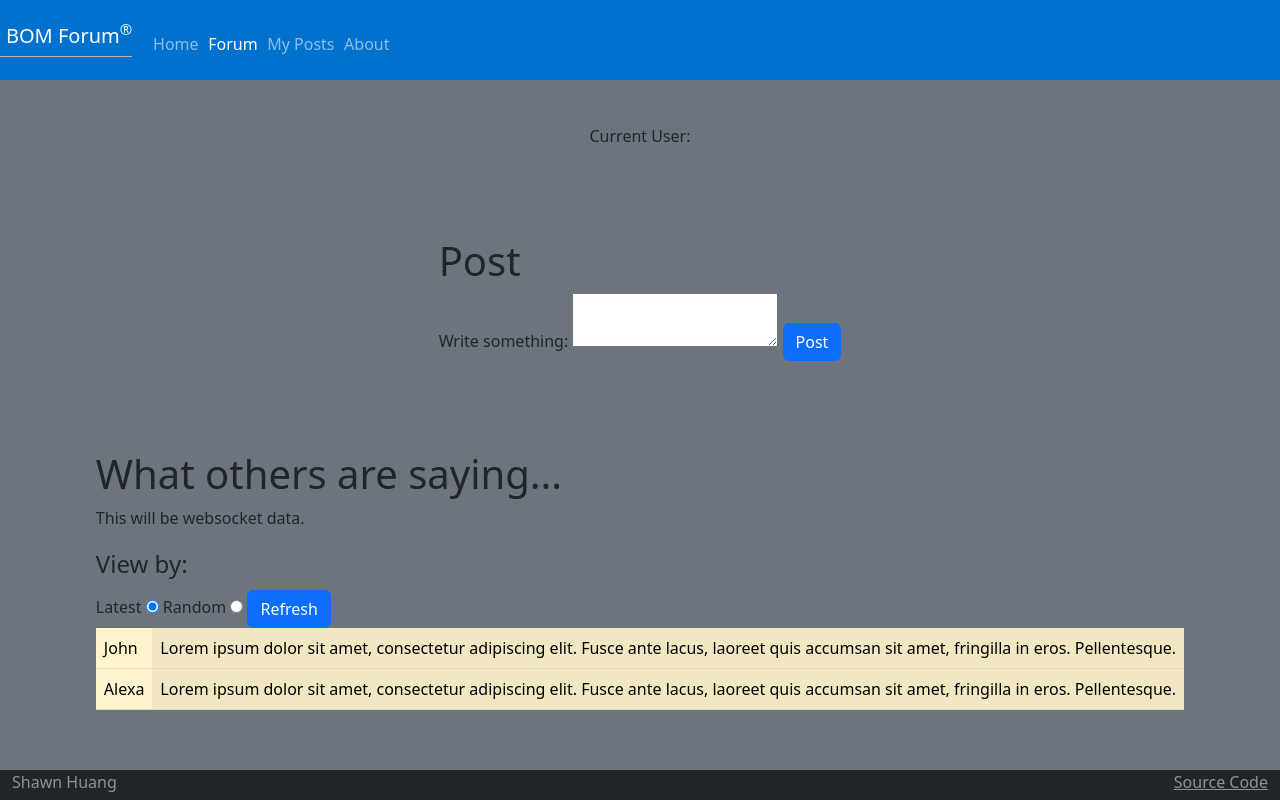
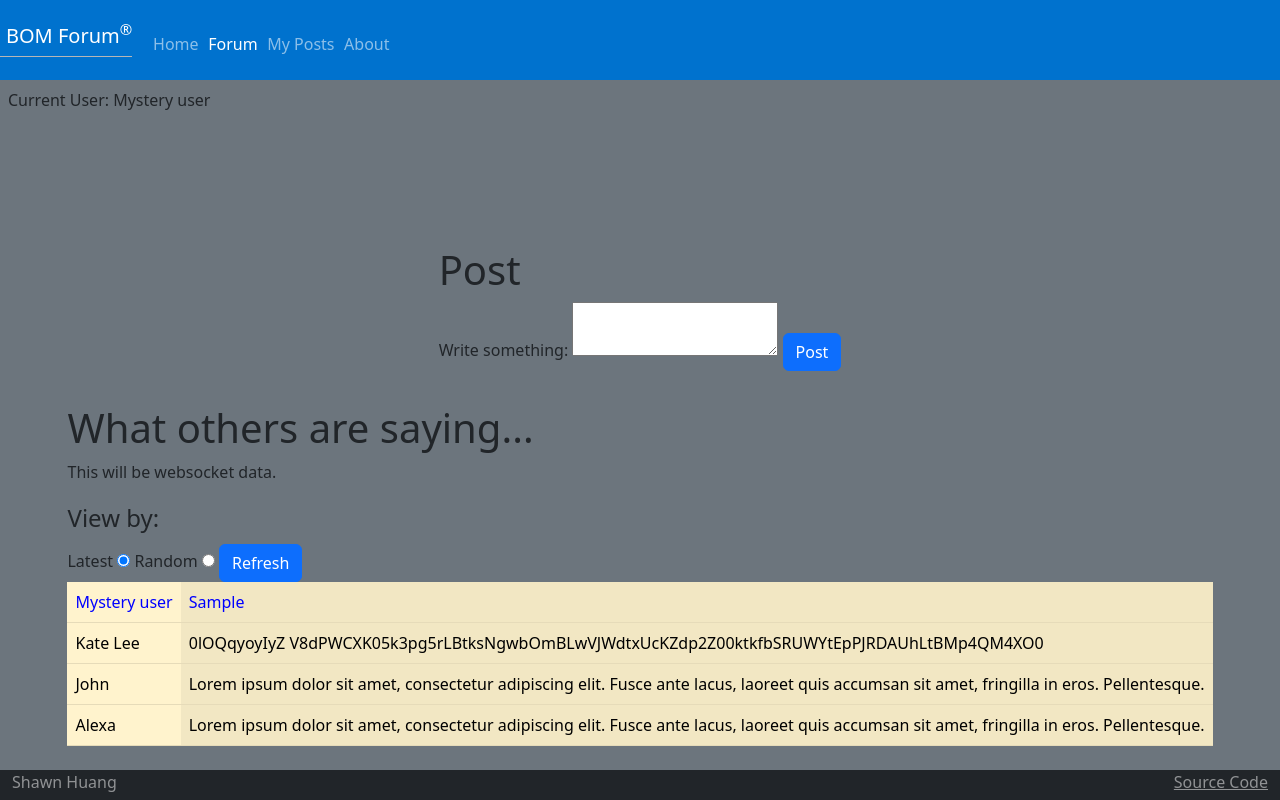
Before and after one commit to Shawn-Hwang/CS260-startup, a plain HTML site: page startup_javascript/forum.html in a window 1280 px wide. Both pictures are taken after typing "Sample" into the empty fields and a click on the button "Post". Drawn offline with nearby package versions, Linux system fonts and the light colour scheme.

Commit message:
finished forum page js logic

```diff
--- a/startup_javascript/forum.css
+++ b/startup_javascript/forum.css
@@ -1,6 +1,22 @@
 .post {
-    width: fit-content;
+    flex: 1;
+    padding: 0.5em;
+    margin-left: auto;
+    margin-right: auto;
+    display: block;
 }
 .view_by {
     align-items: end;
 }
+.username-display {
+    flex: 1;
+    width: 100%;
+    padding: 0.5em;
+}
+.comment_container {
+    flex: 1;
+    padding: 0.5em;
+    margin-left: auto;
+    margin-right: auto;
+    display: block;
+}
--- a/startup_javascript/forum.html
+++ b/startup_javascript/forum.html
@@ -43,16 +43,17 @@
     </header>
 
     <main class="bg-secondary">
-        <div class="username">
+        <div class="username-display">
           Current User:
+          <span class="username"></span>
         </div>
         <div class="post">
 
           <h1>Post</h1>
           <form method="get" action="index.html">
               <label for="post">Write something: </label>
-              <textarea id="post" name="varTextarea"></textarea>
-              <button type="reset" class="btn btn-primary">Post</button>
+              <textarea id="post_box" name="varTextarea"></textarea>
+              <button type="reset" class="btn btn-primary" onclick="post.newPost(this)">Post</button>
           </form>
         </div>
 
@@ -71,8 +72,8 @@
                 </fieldset>
             </form>
           </div>
-          <div class="comment_table">
-            <table class="table table-warning table-striped-columns">
+          <div class="comment_display_area">
+            <table class="table table-warning table-striped-columns" id="comment_table">
               <tr>
                 <td>John</td>
                 <td>Lorem ipsum dolor sit amet, consectetur adipiscing elit.
@@ -80,7 +81,8 @@
               </tr>
               <tr>
                 <td>Alexa</td>
-                <td>Lorem ipsum dolor sit amet, consectetur adipiscing elit. Fusce ante lacus, laoreet quis accumsan sit amet, fringilla in eros. Pellentesque.</td>
+                <td>Lorem ipsum dolor sit amet, consectetur adipiscing elit.
+                  Fusce ante lacus, laoreet quis accumsan sit amet, fringilla in eros. Pellentesque.</td>
               </tr>
             </table>
           </div>
@@ -94,5 +96,7 @@
         <a class="text-reset" href="https://github.com/Shawn-Hwang/CS260-startup">Source Code</a>
       </div>
     </footer>
+
+    <script src="forum.js"></script>
   </body>
 </html>
--- a/startup_javascript/forum.js
+++ b/startup_javascript/forum.js
@@ -0,0 +1,109 @@
+class Post {
+
+    constructor() {
+        const userNameEl = document.querySelector('.username');
+        userNameEl.textContent = this.getUserName();
+    }
+
+    newPost() {
+
+        // First, read post content from input area
+        const postContent = this.readPostFromInput();
+
+        // Second, add post to all the posts (database)
+        this.savePost(postContent);
+
+        // Third, add the new post to the "What others are saying..." section
+        this.addPostToDisplay(postContent);
+
+    }
+
+    // read the text from the input area
+    readPostFromInput() {
+        const postEL = document.querySelector("#post_box");
+        return postEL.value;
+    }
+
+    // Save post to all posts (database) and update localStorage
+    savePost(post) {
+        const userName = this.getUserName();
+        let posts = [];
+        const postsText = localStorage.getItem('posts');
+        if (postsText) {
+            posts = JSON.parse(postsText);
+        }
+        posts = this.updatePosts(userName, post, posts);
+
+        localStorage.setItem('posts', JSON.stringify(posts));
+
+    }
+
+    // Add the new post to all posts, helper func for savePost()
+    updatePosts(userName, post, posts) {
+        const date = new Date().toLocaleDateString();
+        const newPost = { name: userName, post: post, date: date };
+
+        posts.push(newPost)
+        return posts;
+    }
+
+    // Add the new post to the "What others are saying..." section
+    addPostToDisplay(post) {
+        const userName = this.getUserName();
+
+        const table = document.querySelector('#comment_table');
+
+        // Insert a new row at the end of the table
+        const newRow = table.insertRow(0);
+
+        // Set the background color of the new row to blue
+        newRow.style.backgroundColor = "blue";
+
+        // Add two cells to the new row
+        const cell1 = newRow.insertCell();
+        const cell2 = newRow.insertCell();
+
+        // Set the text color of the cells to blue
+        cell1.style.color = "blue";
+        cell2.style.color = "blue";
+
+        // Set the content of the cells
+        cell1.innerHTML = userName;
+        cell2.innerHTML = post;
+    }
+
+    getUserName() {
+        return localStorage.getItem('userName') ?? 'Mystery user';
+    }
+}
+
+const post = new Post();
+
+function generateRandomString() {
+    const length = Math.floor(Math.random() * (100 - 50 + 1)) + 50;
+    const characters = 'ABCDEFGHIJKLMNOPQRSTUVWXYZabcdefghijklmnopqrstuvwxyz0123456789 ,';
+    let result = '';
+    for (let i = 0; i < length; i++) {
+        result += characters.charAt(Math.floor(Math.random() * characters.length));
+    }
+    return result;
+}
+
+function generateRandomName() {
+    const firstNames = ["Alice", "Bob", "Charlie", "David", "Eve", "Frank", "Grace", "Henry", "Isabella", "Jack", "Kate", "Liam", "Mia", "Nathan", "Olivia", "Peter", "Quinn", "Rachel", "Sophia", "Thomas", "Ursula", "Victoria", "William", "Xander", "Yvonne", "Zachary"];
+    const lastNames = ["Adams", "Brown", "Carter", "Davis", "Edwards", "Fisher", "Garcia", "Hernandez", "Ishida", "Johnson", "Kim", "Lee", "Martinez", "Nguyen", "O'Brien", "Patel", "Quinnell", "Rodriguez","Smith","Taylor","Ueda","Vargas","Williams","Xu","Yamamoto","Zhang"];
+    const firstName = firstNames[Math.floor(Math.random() * firstNames.length)];
+    const lastName = lastNames[Math.floor(Math.random() * lastNames.length)];
+    return `${firstName} ${lastName}`;
+}
+
+// Generate fake new user post
+setInterval(() => {
+    const fakeName = generateRandomName();
+    const fakePost = generateRandomString();
+    console.log("%s: %s", fakeName, fakePost);
+    const table = document.querySelector('#comment_table');
+    table.innerHTML =
+      `<tr><td>${fakeName}</td><td>${fakePost}</td></tr>` + table.innerHTML;
+
+  }, 5000);
```
